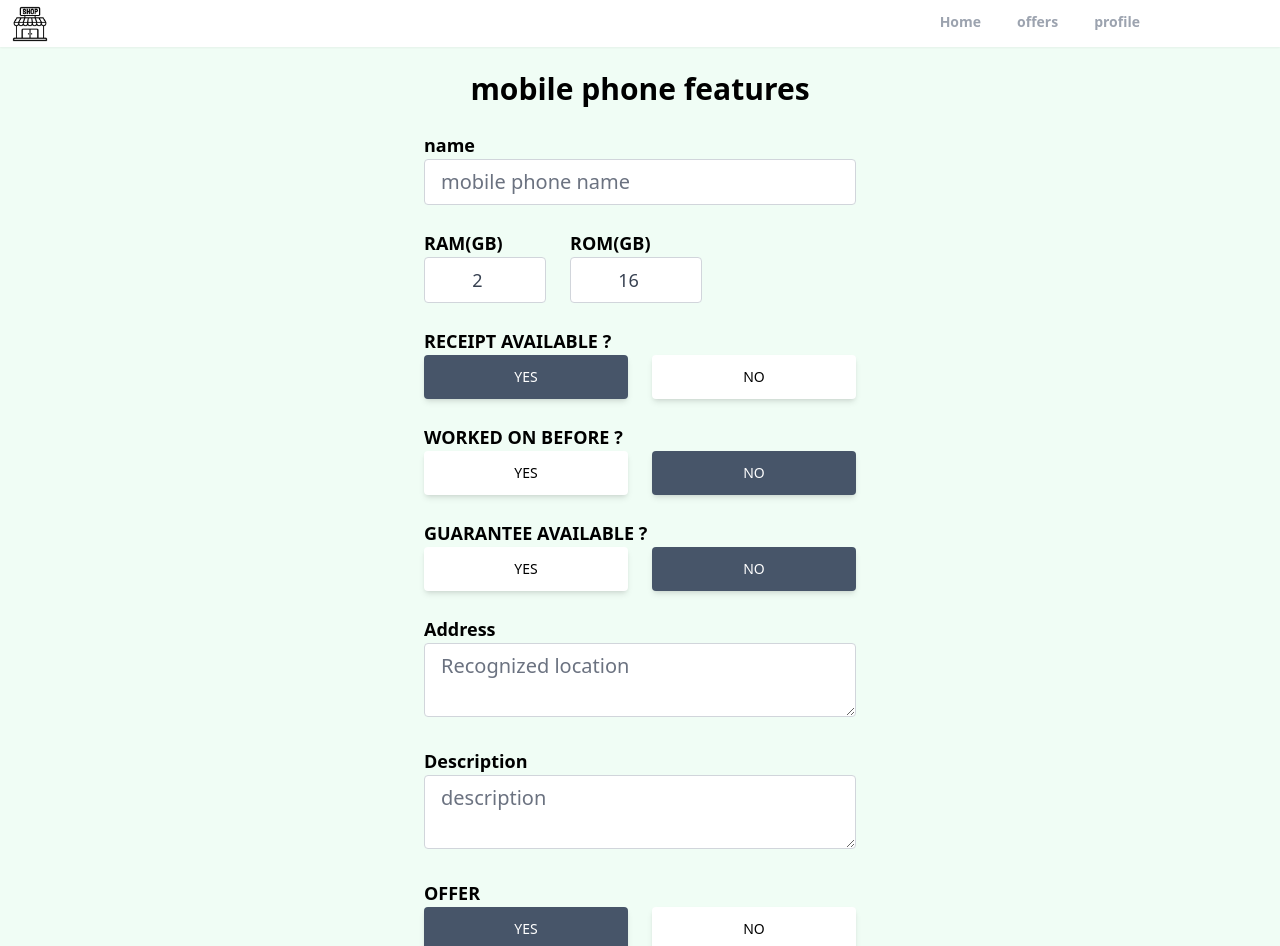
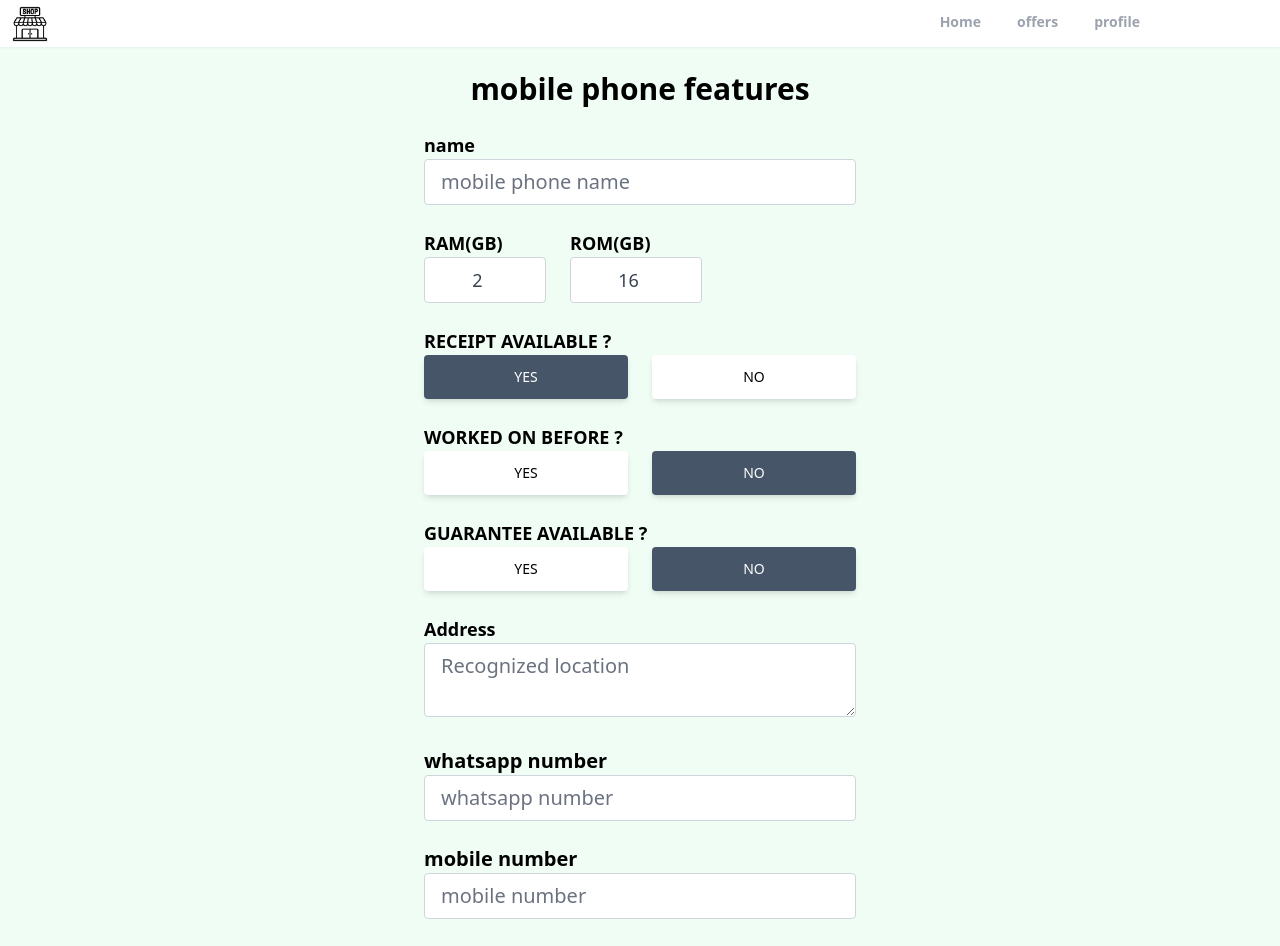
Before and after one commit to valelectronic/my-phone-shop, a React (Create React App) app: page /create_listing in a window 1280 px wide. Shown: the top 946 px of the page. Built offline with nearby package versions, Linux system fonts and the light colour scheme; no server answers; sample sign-in values are in the browser's storage.

Commit message:
removing the latitude and longitude and replacing it with contact address

```diff
--- a/src/Pages/CreateListing.jsx
+++ b/src/Pages/CreateListing.jsx
@@ -12,8 +12,6 @@ export default function CreateListing () {
   const auth = getAuth()
   const navigate = useNavigate()
 
-  const [geolocationEnabled, setGeolocationEnabled] = useState(true)
-
   const [loading,setLoading] = useState(false)
   const [input,setInput] = useState({
     type: true,
@@ -27,8 +25,8 @@ export default function CreateListing () {
     offer: true,
     regularPrice: 0,
     discount: 0,
-    latitude:0,
-    longitude:0,
+    Number:"",
+    whatsapp:"",
     images: {}
 
   })
@@ -43,8 +41,8 @@ export default function CreateListing () {
     offer,
     regularPrice,
     discount,
-    latitude,
-    longitude,
+    Number,
+    whatsapp,
     images
   } = input
   function change (e){
@@ -81,9 +79,9 @@ if(+discount >=  +regularPrice){
   toast.error("discounted price needs to be less than regular price")
   return;
 }
-if(images.length > 6){
+if(images.length > 3){
   setLoading(false)
-  toast.error("maximum of 6 images allowed")
+  toast.error("maximum of 3 images allowed")
   return;
 
 }
@@ -251,34 +249,29 @@ if(loading){
             text-xl text-gray-700 bg-white border border-gray-300
             transition duration-150 ease-in-out focus:text-gray-700
             focus:bg-white rounded focus:border-slate-600 mb-6'/>
-            {
-              !geolocationEnabled && (
-                <div className='flex space-x-6 mb-6'>
+
+                <div className=' mb-4'>
                   <div>
-                    <p className='text-xl font-semibold'> latitude</p>
-                    <input type="number" value={latitude}  id="latitude"
-                    onChange={change}required
-                    min='-90'
-                    max = '90'
-                    className='w-full px-4 py-2 text-xl text-gray-700
-                    bg-white border rounded border-gray-300
-                    transition duration-150 ease-in-out focus:text-gray-700
-                     focus:bg-white focus:border-slate-600 text-center'  />
+                    <p className='text-xl font-semibold'>whatsapp number</p>
+                    <input type="number" value={whatsapp} id="whatsapp" onChange={change}
+            placeholder = "whatsapp number"  maxLength={11}
+            minLength = "11" required className='w-full px-4 py-2
+            text-xl text-gray-700 bg-white border border-gray-300
+            transition duration-150 ease-in-out focus:text-gray-700
+            focus:bg-white rounded focus:border-slate-600 mb-6'/>
+
                   </div>
-                  <div>
-                    <p className='text-xl font-semibold'> longitude</p>
-                    <input type="number" value={longitude}  id="longitude"
-                    onChange={change}required
-                    min='-180'
-                    max = '180'
-                    className='w-full px-4 py-2 text-xl text-gray-700
-                    bg-white border rounded border-gray-300
-                    transition duration-150 ease-in-out focus:text-gray-700
-                     focus:bg-white focus:border-slate-600 text-center'  />
+              <div>
+                    <p className='text-xl font-semibold'> mobile number</p>
+                    <input type="number" value={Number} id="Number" onChange={change}
+            placeholder = "mobile number"  maxLength={11}
+            minLength = "11" required className='w-full px-4 py-2
+            text-xl text-gray-700 bg-white border border-gray-300
+            transition duration-150 ease-in-out focus:text-gray-700
+            focus:bg-white rounded focus:border-slate-600 mb-6'/>
                   </div>
                 </div>
-              )
-            }
+
 
             <p className='text-lg  font-semibold'> Description </p>
             <textarea type="text" value={description} id="description" onChange={change}
@@ -352,7 +345,7 @@ if(loading){
                     }
                     <div className='mt-6'>
                       <p className='text-lg font-semibold'>images</p>
-                      <p className='text-gray-600'>the first image will be the cover(max 6)</p>
+                      <p className='text-gray-600'>the first image will be the cover(max 3)</p>
                       <input type="file"  id="images "    className='
                       w-full px-3 py-1.5 text-gray-600 bg-white
                       border border-gray-300 rounded transition
--- a/src/Pages/EditListing.jsx
+++ b/src/Pages/EditListing.jsx
@@ -28,8 +28,8 @@ export default function CreateListing () {
     offer: true,
     regularPrice: 0,
     discount: 0,
-    latitude:0,
-    longitude:0,
+    whatsapp:"",
+    Number:"",
     images: {}
 
   })
@@ -44,8 +44,8 @@ export default function CreateListing () {
     offer,
     regularPrice,
     discount,
-    latitude,
-    longitude,
+    whatsapp,
+    Number,
     images
   } = input
 
@@ -285,34 +285,28 @@ if(loading){
             text-xl text-gray-700 bg-white border border-gray-300
             transition duration-150 ease-in-out focus:text-gray-700
             focus:bg-white rounded focus:border-slate-600 mb-6'/>
-            {
-              !geolocationEnabled && (
-                <div className='flex space-x-6 mb-6'>
+
+          <div className=' mb-4'>
                   <div>
-                    <p className='text-xl font-semibold'> latitude</p>
-                    <input type="number" value={latitude}  id="latitude"
-                    onChange={change}required
-                    min='-90'
-                    max = '90'
-                    className='w-full px-4 py-2 text-xl text-gray-700
-                    bg-white border rounded border-gray-300
-                    transition duration-150 ease-in-out focus:text-gray-700
-                     focus:bg-white focus:border-slate-600 text-center'  />
+                    <p className='text-xl font-semibold'>whatsapp number</p>
+                    <input type="number" value={whatsapp} id="whatsapp" onChange={change}
+            placeholder = "whatsapp number"  maxLength={11}
+            minLength = "11" required className='w-full px-4 py-2
+            text-xl text-gray-700 bg-white border border-gray-300
+            transition duration-150 ease-in-out focus:text-gray-700
+            focus:bg-white rounded focus:border-slate-600 mb-6'/>
+
                   </div>
-                  <div>
-                    <p className='text-xl font-semibold'> longitude</p>
-                    <input type="number" value={longitude}  id="longitude"
-                    onChange={change}required
-                    min='-180'
-                    max = '180'
-                    className='w-full px-4 py-2 text-xl text-gray-700
-                    bg-white border rounded border-gray-300
-                    transition duration-150 ease-in-out focus:text-gray-700
-                     focus:bg-white focus:border-slate-600 text-center'  />
+              <div>
+                    <p className='text-xl font-semibold'> mobile number</p>
+                    <input type="number" value={Number} id="Number" onChange={change}
+            placeholder = "mobile number"  maxLength={11}
+            minLength = "11" required className='w-full px-4 py-2
+            text-xl text-gray-700 bg-white border border-gray-300
+            transition duration-150 ease-in-out focus:text-gray-700
+            focus:bg-white rounded focus:border-slate-600 mb-6'/>
                   </div>
                 </div>
-              )
-            }
 
             <p className='text-lg  font-semibold'> Description </p>
             <textarea type="text" value={description} id="description" onChange={change}
--- a/src/Pages/Home.jsx
+++ b/src/Pages/Home.jsx
@@ -1,7 +1,11 @@
 import React from 'react'
+import Slider from '../components/Slider'
+
 
 export default function Home() {
   return (
-    <div>Home</div>
+    <div>
+      <Slider/>
+    </div>
   )
 }
--- a/src/Pages/Listing.jsx
+++ b/src/Pages/Listing.jsx
@@ -88,13 +88,14 @@ setShareLink(false)
       lg:space-x-5'>
        <div className=' w-full'>
         <p className='text-2xl font-bold mb-3 text-blue-900'>
-        {listing.name} - #{""}  {listing.offer ? listing.discount
+        {listing.name} -  #{""}  {listing.offer ? listing.regularPrice
         .toString()
         .replace(/\B(?=(\d{3})+(?!\d))/g, ",")
-         :listing.regular
+        :listing.regularPrice
          .toString()
          .replace(/\B(?=(\d{3})+(?!\d))/g, ",")}
-         {listing.offer === true ? " [promo]" : ""}
+         {listing.offer ? "" : " "}
+
 </p>
 <p className='flex items-center mt-6 mb-3 font-semibold'>
   <FaMapMarkerAlt className='text-green-700 mr-2'/>
@@ -108,9 +109,12 @@ setShareLink(false)
     text-center font-semibold shadow-md rounded-md' >
     {listing.offer && (
       <p>#{
-        +listing.regularPrice - +listing.discount} discount</p>
-    )}
+
+         +listing.regularPrice - +listing.discount
+        } discount</p>
+    ) }
   </p>
+
 
   </div>
   <p className='mt-3 mb-3'>
@@ -155,9 +159,9 @@ setShareLink(false)
     <ContactUs userRef = {listing.userRef} listing = {listing} />
   )
 }
+
        </div>
-       <div className='bg-blue-300 w-full h-[200px] lg-[400px] z-10
-       overflow-x-hidden mt-2'></div>
+
       </div>
   </main>
 
--- a/src/components/ContactUs.jsx
+++ b/src/components/ContactUs.jsx
@@ -2,6 +2,8 @@ import { doc, getDoc } from 'firebase/firestore'
 import React, { useEffect, useRef, useState } from 'react'
 import { db } from '../firebase'
 import {toast} from "react-toastify"
+import {IoLogoWhatsapp} from "react-icons/io"
+import {FiPhoneCall} from "react-icons/fi"
 
 export default function ContactUs({userRef,listing}) {
     const [owner, setOwner] = useState(null)
@@ -32,6 +34,7 @@ export default function ContactUs({userRef,listing}) {
           <textarea name="message"
           id="message" rows="2" value={message}
           onChange={Change}
+          required
           placeholder='how may we help you?'
           className='w-full px-4 py-2 text-lg text-gray-700 bg-white border
           border-gray-300 rounded transition duration-150 ease-in-out
@@ -52,6 +55,20 @@ export default function ContactUs({userRef,listing}) {
           </a>
     </div>
 )}
+<div>
+<ul className='flex items-center space-x-5 sm:space-x-11 text-lg
+    font-semibold ' >
+<li className='flex items-center whitespace-nowrap'>
+        <IoLogoWhatsapp className='text-xl mr-1 bg-green-600 rounded-sm'/>
+        {listing.whatsapp}
+      </li>
+      <li className='flex items-center whitespace-nowrap'>
+        <FiPhoneCall className='text-xl mr-1 bg-green-600 rounded-sm'/>
+        {listing.Number}
+      </li>
+</ul>
+
+</div>
     </>
   )
 }
--- /dev/null
+++ b/src/components/Slider.jsx
@@ -0,0 +1,68 @@
+import {React, useEffect} from 'react'
+import { collection, getDocs, limit, orderBy, query } from 'firebase/firestore'
+import { db } from '../firebase'
+import { useState } from 'react'
+import Spinner from '../components/Spinner'
+import { Swiper,SwiperSlide } from 'swiper/react'
+import SwiperCore, {
+    EffectFade,
+  Autoplay,
+  Navigation,
+  Pagination,
+} from 'swiper'
+ import 'swiper/css/bundle'
+import { useNavigate } from 'react-router-dom'
+
+export default function Slider() {
+    const [listings, setListings] = useState(null)
+    const [loading,setLoading] = useState(true)
+    SwiperCore.use([Autoplay,Navigation,Pagination])
+    const navigate = useNavigate()
+    useEffect(() => {
+      async function fetchListings() {
+        const listingsRef = collection(db, "listings");
+        const q = query(listingsRef, orderBy("timestamp", "desc"), limit(5));
+        const querySnap = await getDocs(q);
+        let listings = [];
+        querySnap.forEach((doc) => {
+          return listings.push({
+            id: doc.id,
+            data: doc.data(),
+          });
+        });
+        setListings(listings);
+        console.log(listings)
+        setLoading(false);
+      }
+      fetchListings();
+    }, []);
+    if(loading){
+      return <Spinner/>
+    }
+    if(listings.length === 0){
+      return <> </>
+    }
+  return (
+    <>
+   <Swiper
+   slidesPerView={1}
+   navigation
+   pagination={{ type: "progressbar" }}
+   effect="fade"
+   modules={[EffectFade]}
+   autoplay={{ delay: 2000 }}
+   >
+   {listings.map(({data, id})=>(
+      <SwiperSlide key={id}  onClick={()=> navigate(`/category/${data.type}
+      /${id}`)}>
+<div style={{background: `url(${data.imgUrls[0]})center, no-repeat`,
+backgroundSize: 'cover'}} className='w-full h-[300px] overflow-hidden'>
+
+</div>
+      </SwiperSlide>
+    ))}
+   </Swiper>
+
+    </>
+  )
+}
```
